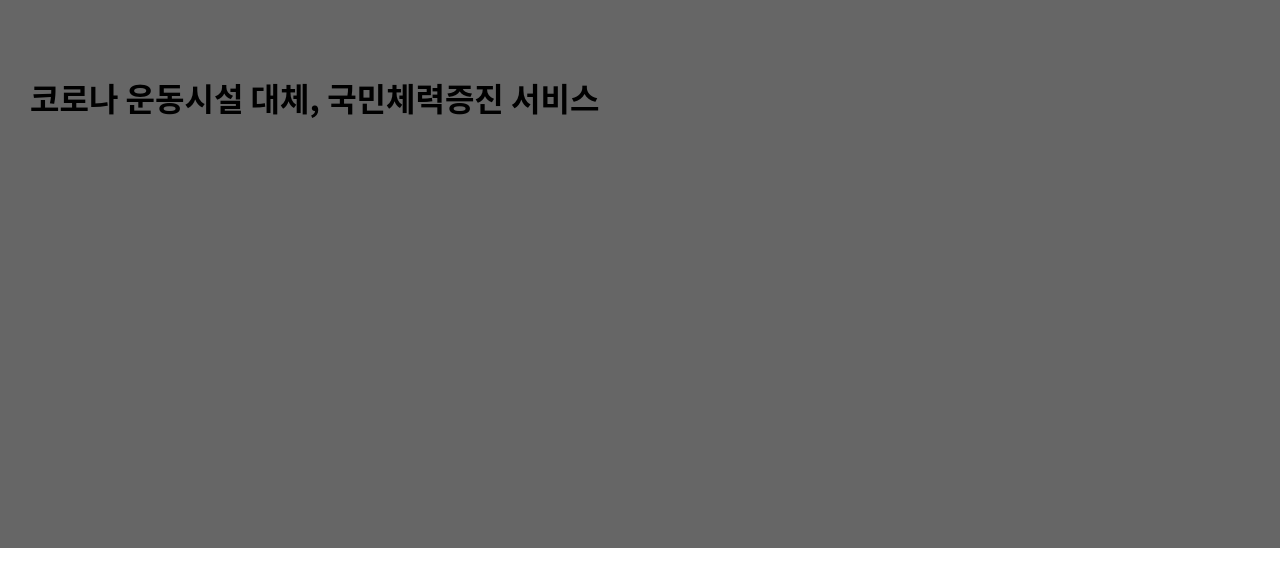
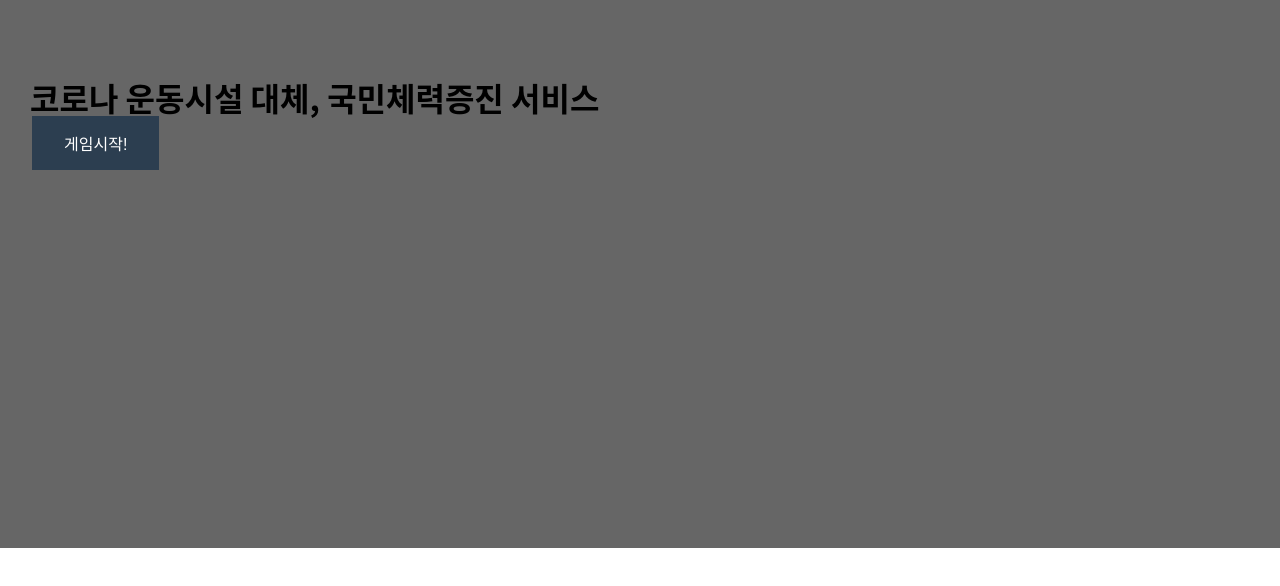
Before and after one commit to BaloCoding/BaloCoding-Web, a plain HTML site: page pages/home.html in a window 1280 px wide. Shown: the part 172-758 px from the top of the page. Drawn offline with Linux system fonts and the light colour scheme; files whose address does not match are found by name.

Commit message:
connect game.html with home.html

```diff
--- a/assets/css/home.css
+++ b/assets/css/home.css
@@ -57,6 +57,20 @@ video {
 }
 
 
+.gameStart_button {
+    background-color: #2c3e50;
+    border: none;
+    color: white;
+    padding: 15px 32px;
+    text-align: center;
+    text-decoration: none;
+    display: inline-block;
+    font-size: 16px;
+    margin: 4px 2px;
+    cursor: pointer;
+}
+
+
 .tempBox {
     margin-top: 500px;
     width : 100px;
--- a/pages/home.html
+++ b/pages/home.html
@@ -27,6 +27,7 @@
             </div>
             <div>
                 <div class = "title2">코로나 운동시설 대체, 국민체력증진 서비스</div>
+                <button class = "gameStart_button" type="button" onclick="location.href='game.html'">게임시작!</button>
             </div>
         <div class="tempBox">1</div>
         <div class="tempBox">2</div>
```
